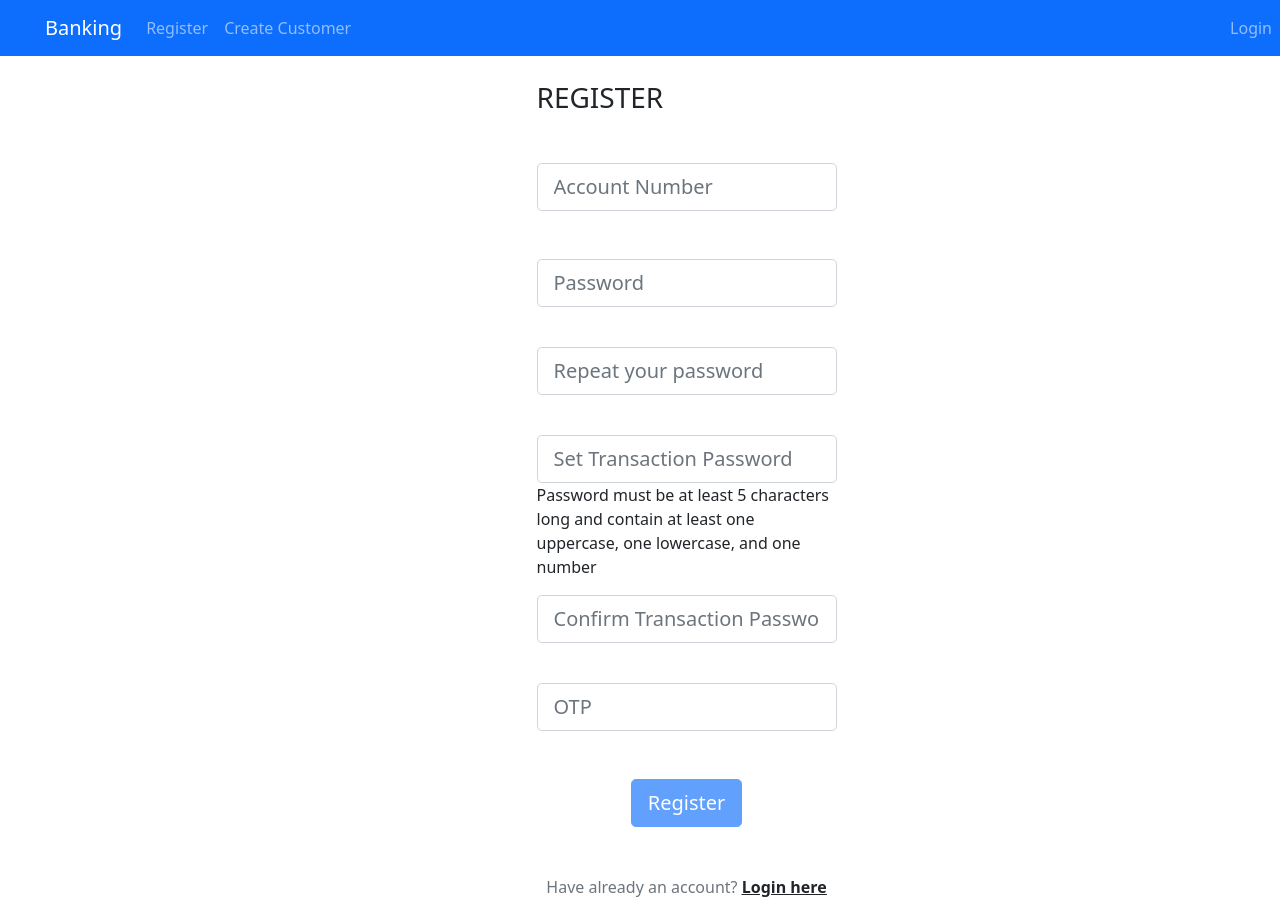
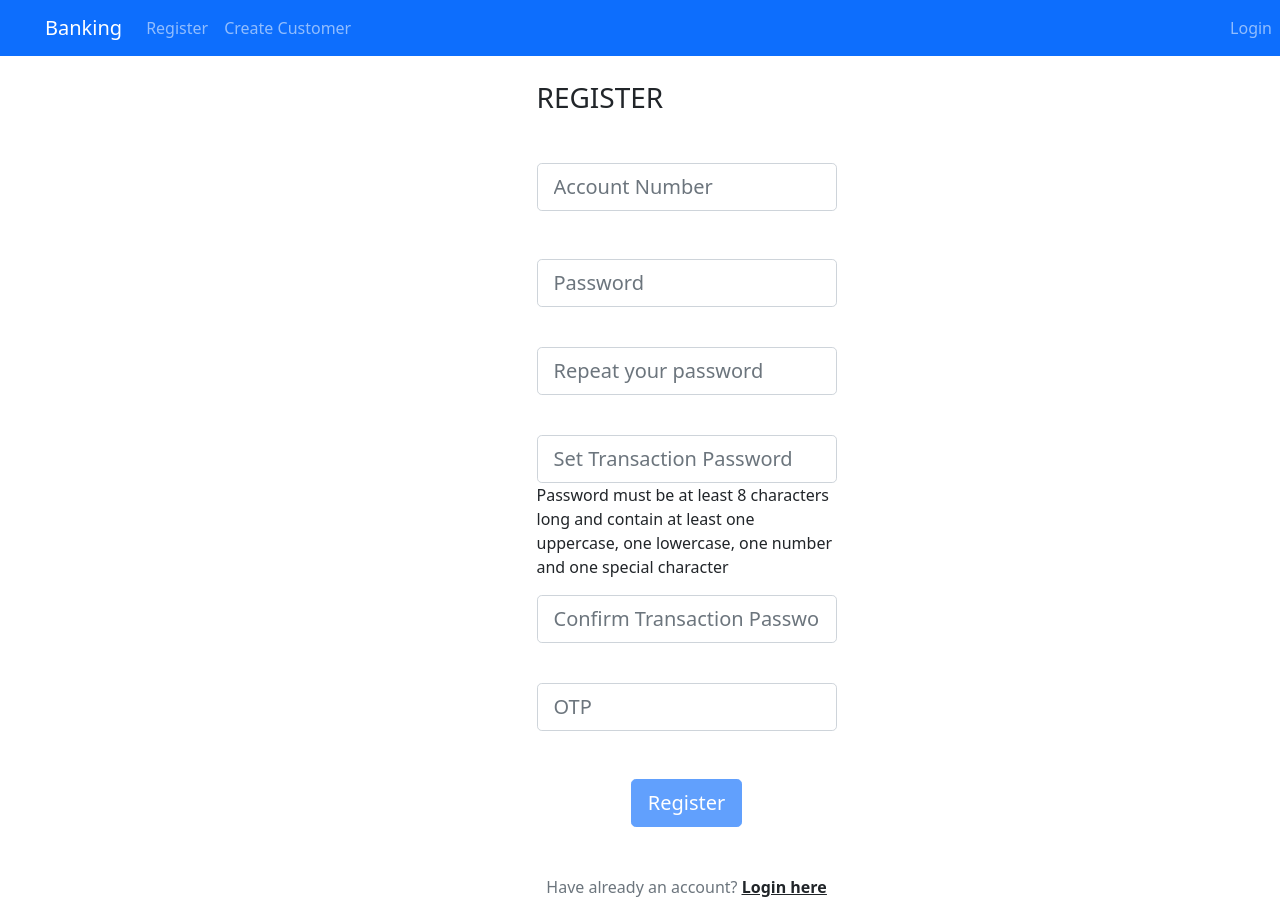
Before and after one commit to rajkeshwar/angular-ui, an Angular app: page /register in a window 1280 px wide. Built offline with nearby package versions, Linux system fonts and the light colour scheme.

Commit message:
Password message change and validation

```diff
--- a/src/app/customercreate/customercreate.component.html
+++ b/src/app/customercreate/customercreate.component.html
@@ -72,11 +72,10 @@
               <div class="col-md-6">
                 <div class="form-outline">
                   <input type="file" class="form-control-file" id="exampleFormControlFile1">
-                  <label class="form-label" for="email"></label>
+                  <label class="form-label" for="adharDoc"></label>
                 </div>
               </div>
             </div>
-
 
             <div class="form-outline">
               <input placeholder="Address" type="text" id="address" class="form-control form-control-lg" formControlName="address"/>
@@ -111,6 +110,19 @@
             <div class="form-outline">
               <input placeholder="DOB" type="date" id="dob" class="form-control form-control-lg" formControlName="dob"/>
                 <label class="form-label" for="dob"></label>
+            </div>
+
+            <div class="d-md-flex justify-content-start align-items-center py-2">
+
+              <h6 class="mb-0 me-4">Account Type</h6>
+              <div class="form-check form-check-inline mb-0 me-4">
+                <input class="form-check-input" type="radio" id="saving" value="Saving" formControlName="accountType" checked/>
+                <label class="form-check-label" for="saving">Saving</label>
+              </div>
+              <div class="form-check form-check-inline mb-0 me-4">
+                <input class="form-check-input" type="radio" id="current" value="Current" formControlName="accountType"/>
+                <label class="form-check-label" for="current">Current</label>
+              </div>
             </div>
 
             <div class="d-md-flex justify-content-start align-items-center py-2">
--- a/src/app/customercreate/customercreate.component.ts
+++ b/src/app/customercreate/customercreate.component.ts
@@ -31,6 +31,7 @@ export class CustomercreateComponent implements OnInit {
       debitCard: ["", Validators.required],
       netbanking: ["", Validators.required],
       termsAndConditions: ["", Validators.required],
+      accountType : ["", Validators.required],
     });
   }
 
--- a/src/app/loginattemptpassword/loginattemptpassword.component.html
+++ b/src/app/loginattemptpassword/loginattemptpassword.component.html
@@ -20,8 +20,8 @@
               <input type="password" id="otp" class="form-control form-control-lg"
                 placeholder="Password" formControlName="password"/>
               <label class="form-label" for="password"></label>
-              <span>Password must be at least 5 characters long </span>
-              <span>and contain at least one uppercase, one lowercase, and one number</span>
+              <span>Password must be at least 8 characters long </span>
+              <span>and contain at least one uppercase, one lowercase, one number and one special character</span>
             </div>
             <div class="form-outline mb-3">
                 <input type="password" id="repassword" class="form-control form-control-lg"
--- a/src/app/loginattemptpassword/loginattemptpassword.component.ts
+++ b/src/app/loginattemptpassword/loginattemptpassword.component.ts
@@ -24,7 +24,6 @@ export class LoginattemptpasswordComponent implements OnInit {
         Validators.minLength(8),
         Validators.required,
         Validators.pattern('(?=.*[a-z])(?=.*[A-Z])(?=.*[0-9])(?=.*[$@$!%*?&])[A-Za-z\d$@$!%*?&].{8,}'),
-
      ])),
       repassword: ["", Validators.required],
     });
--- a/src/app/register/register.component.html
+++ b/src/app/register/register.component.html
@@ -31,8 +31,8 @@
             <input type="password" id="password" class="form-control form-control-lg"
               placeholder="Set Transaction Password" formControlName="password"/>
             <label class="form-label" for="password"></label>
-            <span>Password must be at least 5 characters long</span>
-            <span> and contain at least one uppercase, one lowercase, and one number</span>
+            <span>Password must be at least 8 characters long </span>
+            <span>and contain at least one uppercase, one lowercase, one number and one special character</span>
           </div>
 
            <!-- Password input -->
--- a/src/app/register/register.component.ts
+++ b/src/app/register/register.component.ts
@@ -18,9 +18,9 @@ export class RegisterComponent implements OnInit {
     this.registerForm = this.fb.group({
       accountNo: [null, Validators.required],
       password: new FormControl('', Validators.compose([
-        Validators.minLength(5),
+        Validators.minLength(8),
         Validators.required,
-        Validators.pattern('^(?=.*[a-z])(?=.*[A-Z])(?=.*[0-9])[a-zA-Z0-9]+$') //this is for the letters (both uppercase and lowercase) and numbers validation
+        Validators.pattern('(?=.*[a-z])(?=.*[A-Z])(?=.*[0-9])(?=.*[$@$!%*?&])[A-Za-z\d$@$!%*?&].{8,}'),
      ])),
       rePassword: [null, Validators.required],
       txnPassword: [null, Validators.required],
--- a/src/app/setnewpassword/setnewpassword.component.html
+++ b/src/app/setnewpassword/setnewpassword.component.html
@@ -17,8 +17,8 @@
               <input type="password" id="otp" class="form-control form-control-lg"
                 placeholder="Password" formControlName="password"/>
               <label class="form-label" for="password"></label>
-              <span>Password must be at least 5 characters long </span>
-              <span>and contain at least one uppercase, one lowercase, and one number</span>
+              <span>Password must be at least 8 characters long </span>
+              <span>and contain at least one uppercase, one lowercase, one number and one special character</span>
             </div>
             <div class="form-outline mb-3">
                 <input type="password" id="repassword" class="form-control form-control-lg"
--- a/src/app/setnewpassword/setnewpassword.component.ts
+++ b/src/app/setnewpassword/setnewpassword.component.ts
@@ -21,9 +21,9 @@ export class SetnewpasswordComponent implements OnInit {
     this.setnewpassForm = this.fb.group({
       username: ["", Validators.required],
       password: new FormControl('', Validators.compose([
-        Validators.minLength(5),
+        Validators.minLength(8),
         Validators.required,
-        Validators.pattern('^(?=.*[a-z])(?=.*[A-Z])(?=.*[0-9])[a-zA-Z0-9]+$') //this is for the letters (both uppercase and lowercase) and numbers validation
+        Validators.pattern('(?=.*[a-z])(?=.*[A-Z])(?=.*[0-9])(?=.*[$@$!%*?&])[A-Za-z\d$@$!%*?&].{8,}'),
      ])),
       repassword: ["", Validators.required],
     });
--- a/src/app/setpassword/setpassword.component.ts
+++ b/src/app/setpassword/setpassword.component.ts
@@ -20,9 +20,9 @@ export class SetpasswordComponent implements OnInit {
   ) {
     this.setnewpassForm = this.fb.group({
       password: new FormControl('', Validators.compose([
-        Validators.minLength(5),
+        Validators.minLength(8),
         Validators.required,
-        Validators.pattern('^(?=.*[a-z])(?=.*[A-Z])(?=.*[0-9])[a-zA-Z0-9]+$') //this is for the letters (both uppercase and lowercase) and numbers validation
+        Validators.pattern('(?=.*[a-z])(?=.*[A-Z])(?=.*[0-9])(?=.*[$@$!%*?&])[A-Za-z\d$@$!%*?&].{8,}'),
      ])),
       repassword: ["", Validators.required],
     });
```
